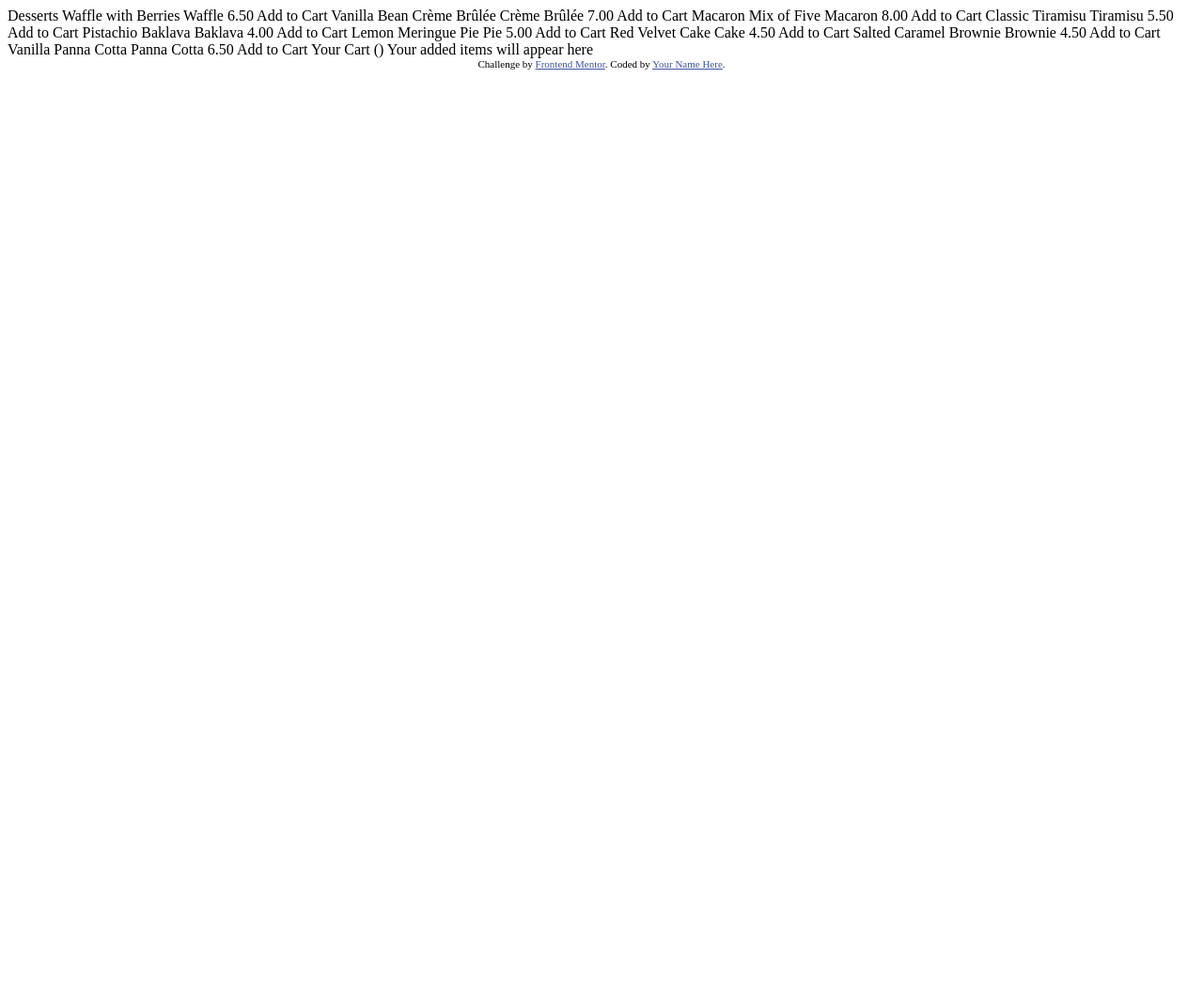
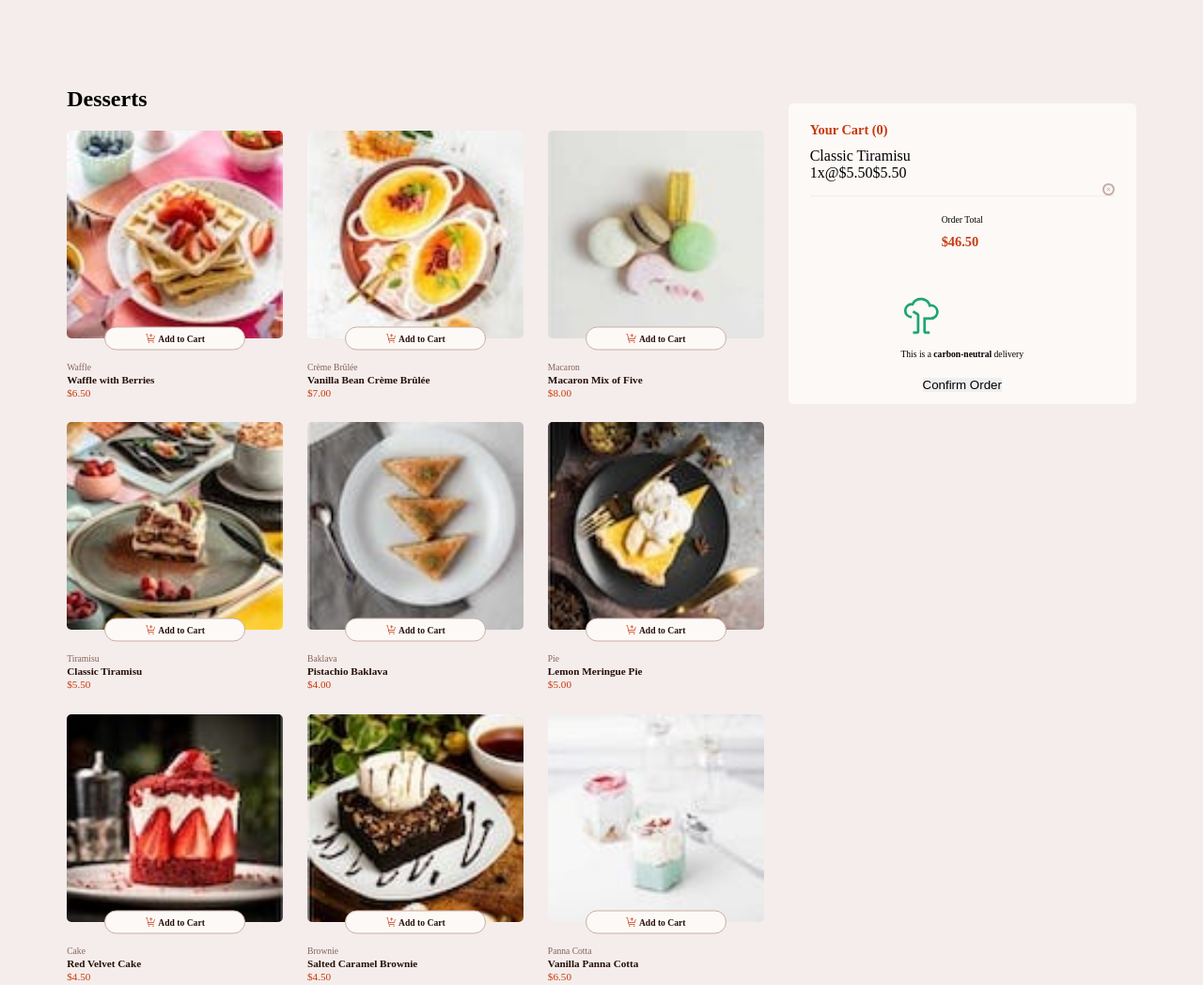
Before and after one commit to Damisicode/Frontend-Mentor-Product-list-with-cart, a plain HTML site: page index.html in a window 1280 px wide. Shown: the top 1048 px of the page at 94% size. Before the commit the page ends 800 px from the top, so only its background shows below. Drawn offline with Linux system fonts and the light colour scheme.

Commit message:
Updating UI changes

```diff
--- a/index.html
+++ b/index.html
@@ -1,74 +1,163 @@
 <!DOCTYPE html>
 <html lang="en">
   <head>
-  <meta charset="UTF-8">
-  <meta name="viewport" content="width=device-width, initial-scale=1.0"> <!-- displays site properly based on user's device -->
+    <meta charset="UTF-8" />
+    <meta name="viewport" content="width=device-width, initial-scale=1.0" />
+    <!-- displays site properly based on user's device -->
 
-  <link rel="icon" type="image/png" sizes="32x32" href="./assets/images/favicon-32x32.png">
+    <link
+      rel="icon"
+      type="image/png"
+      sizes="32x32"
+      href="./assets/images/favicon-32x32.png"
+    />
 
     <title>Frontend Mentor | Product list with cart</title>
 
     <!-- Feel free to remove these styles or customise in your own stylesheet 👍 -->
     <style>
-    .attribution { font-size: 11px; text-align: center; }
-    .attribution a { color: hsl(228, 45%, 44%); }
+      .attribution {
+        font-size: 11px;
+        text-align: center;
+      }
+      .attribution a {
+        color: hsl(228, 45%, 44%);
+      }
     </style>
+    <link rel="stylesheet" href="src/styles.css" />
   </head>
   <body>
-
-  Desserts
-
-  Waffle with Berries
-  Waffle
-  6.50
-  Add to Cart
-
-  Vanilla Bean Crème Brûlée
-  Crème Brûlée
-  7.00
-  Add to Cart
-
-  Macaron Mix of Five
-  Macaron
-  8.00
-  Add to Cart
-
-  Classic Tiramisu
-  Tiramisu
-  5.50
-  Add to Cart
-
-  Pistachio Baklava
-  Baklava
-  4.00
-  Add to Cart
-
-  Lemon Meringue Pie
-  Pie
-  5.00
-  Add to Cart
-
-  Red Velvet Cake
-  Cake
-  4.50
-  Add to Cart
-
-  Salted Caramel Brownie
-  Brownie
-  4.50
-  Add to Cart
-
-  Vanilla Panna Cotta
-  Panna Cotta
-  6.50
-  Add to Cart
-
-  Your Cart (<!-- Quantity -->)
-  Your added items will appear here
+    <main>
+      <section class="desserts">
+        <h1>Desserts</h1>
+        <div class="servings">
+          <div class="serving">
+            <img src="assets/images/image-waffle-thumbnail.jpg" class="serving-image"/>
+            <div class="add-to-cart">
+              <img src="assets/images/icon-add-to-cart.svg" />
+              <p>Add to Cart</p>
+            </div>
+            <span class="short-name">Waffle</span>
+            <span class="serving-name">Waffle with Berries</span>
+            <span class="price">$6.50</span>
+          </div>
+          <div class="serving">
+            <img src="assets/images/image-creme-brulee-thumbnail.jpg" class="serving-image"/>
+            <div class="add-to-cart">
+              <img src="assets/images/icon-add-to-cart.svg" />
+              <p>Add to Cart</p>
+            </div>
+            <span class="short-name">Crème Brûlée</span>
+            <span class="serving-name">Vanilla Bean Crème
+              Brûlée</span>
+            <span class="price">$7.00</span>
+          </div>
+          <div class="serving">
+            <img src="assets/images/image-macaron-thumbnail.jpg" class="serving-image"/>
+            <div class="add-to-cart">
+              <img src="assets/images/icon-add-to-cart.svg" />
+              <p>Add to Cart</p>
+            </div>
+            <span class="short-name">Macaron</span>
+            <span class="serving-name">Macaron Mix of Five</span>
+            <span class="price">$8.00</span>
+          </div>
+          <div class="serving">
+            <img src="assets/images/image-tiramisu-thumbnail.jpg" class="serving-image"/>
+            <div class="add-to-cart">
+              <img src="assets/images/icon-add-to-cart.svg" />
+              <p>Add to Cart</p>
+            </div>
+            <span class="short-name">Tiramisu</span>
+            <span class="serving-name">Classic Tiramisu</span>
+            <span class="price">$5.50</span>
+          </div>
+          <div class="serving">
+            <img src="assets/images/image-baklava-thumbnail.jpg" class="serving-image"/>
+            <div class="add-to-cart">
+              <img src="assets/images/icon-add-to-cart.svg" />
+              <p>Add to Cart</p>
+            </div>
+            <span class="short-name">Baklava</span>
+            <span class="serving-name">Pistachio Baklava</span>
+            <span class="price">$4.00</span>
+          </div>
+          <div class="serving">
+            <img src="assets/images/image-meringue-thumbnail.jpg" class="serving-image"/>
+            <div class="add-to-cart">
+              <img src="assets/images/icon-add-to-cart.svg" />
+              <p>Add to Cart</p>
+            </div>
+            <span class="short-name">Pie</span>
+            <span class="serving-name">Lemon Meringue Pie</span>
+            <span class="price">$5.00</span>
+          </div>
+          <div class="serving">
+            <img src="assets/images/image-cake-thumbnail.jpg" class="serving-image"/>
+            <div class="add-to-cart">
+              <img src="assets/images/icon-add-to-cart.svg" />
+              <p>Add to Cart</p>
+            </div>
+            <span class="short-name">Cake</span>
+            <span class="serving-name">Red Velvet Cake</span>
+            <span class="price">$4.50</span>
+          </div>
+          <div class="serving">
+            <img src="assets/images/image-brownie-thumbnail.jpg" class="serving-image"/>
+            <div class="add-to-cart">
+              <img src="assets/images/icon-add-to-cart.svg" />
+              <p>Add to Cart</p>
+            </div>
+            <span class="short-name">Brownie</span>
+            <span class="serving-name">Salted Caramel Brownie</span>
+            <span class="price">$4.50</span>
+          </div>
+          <div class="serving">
+            <img src="assets/images/image-panna-cotta-thumbnail.jpg" class="serving-image"/>
+            <div class="add-to-cart">
+              <img src="assets/images/icon-add-to-cart.svg" />
+              <p>Add to Cart</p>
+            </div>
+            <span class="short-name">Panna Cotta</span>
+            <span class="serving-name">Vanilla Panna Cotta</span>
+            <span class="price">$6.50</span>
+          </div>
+        </div>
+      </section>
+      <section class="side-bar">
+        <h4>Your Cart (0)</h3>
+        <!-- <img src="assets/images/illustration-empty-cart.svg" />
+        <p>Your added items will appear here</p> -->
+        <div class="cart-item">
+          <div class="item-section">
+            <div class="desc">
+              <div class="item-name">Classic Tiramisu</div>
+              <div class="item-info">
+                <span class="item-no">1x</span><span class="item-price">@$5.50</span><span class="item-total">$5.50</span>
+              </div>
+            </div>
+            <div class="remove-cart-item">
+              <img src="assets/images/icon-remove-item.svg"/>
+            </div>
+          </div>
+          <div class="divider"></div>
+        </div>
+        <div class="items-total">
+          <span><p>Order Total</p></span>
+          <span><h4><b>$46.50</b></h4></span>
+        </div>
+        <div class="carbon-info">
+          <img src="assets/images/icon-carbon-neutral.svg" />
+          <span><p>This is a <b>carbon-neutral</b> delivery</p></span>
+        </div>
+        <button>Confirm Order</button>
+      </section>
+    </main>
 
     <div class="attribution">
-    Challenge by <a href="https://www.frontendmentor.io?ref=challenge">Frontend Mentor</a>.
-    Coded by <a href="#">Your Name Here</a>.
+      Challenge by
+      <a href="https://www.frontendmentor.io?ref=challenge">Frontend Mentor</a>.
+      Coded by <a href="#">Oluwadamisi Ayinde</a>.
     </div>
   </body>
 </html>
--- /dev/null
+++ b/src/styles.css
@@ -0,0 +1,172 @@
+:root {
+  --red: hsl(14, 86%, 42%);
+  --Green: hsl(159, 69%, 38%);
+
+  --Rose-50: hsl(20, 50%, 98%);
+  --Rose-100: hsl(13, 31%, 94%);
+  --Rose-300: hsl(14, 25%, 72%);
+  --Rose-400: hsl(7, 20%, 60%);
+  --Rose-500: hsl(12, 20%, 44%);
+  --Rose-900: hsl(14, 65%, 9%);
+}
+
+* {
+  box-sizing: border-box;
+  padding: 0;
+  border: 0;
+}
+
+body {
+  background-color: var(--Rose-100);
+  display: flex;
+  justify-content: center;
+  flex-direction: column;
+}
+
+main {
+  display: flex;
+  flex-direction: row;
+  width: 90%;
+  gap: 2vw;
+  align-self: center;
+  margin: 5vw 0;
+}
+
+/* Dessert styles */
+
+.desserts {
+  width: 68%;
+}
+
+/* .desserts h1 {
+  margin-bottom: 2vw;
+} */
+
+.desserts .servings {
+  display: grid;
+  grid-template-columns: 1fr 1fr 1fr;
+  gap: 2vw;
+}
+
+.desserts .servings .serving {
+  display: flex;
+  flex-direction: column;
+}
+
+.desserts .servings .serving-image {
+  width: 100%;
+  border-radius: 5px;
+}
+
+/* Add to cart styles */
+.desserts .servings .serving .add-to-cart {
+  display: flex;
+  flex-direction: row;
+  background-color: var(--Rose-50);
+  border: 0.8px solid var(--Rose-300);
+  border-radius: 25px;
+  width: 65%;
+  height: 25px;
+  font-size: 0.6rem;
+  font-weight: 400;
+  align-self: center;
+  justify-content: center;
+  align-items: center;
+  gap: 2px;
+  padding: 0 5px;
+  transform: translateY(-50%);
+  text-align: center;
+  color: var(--Rose-900);
+}
+
+.desserts .serving .add-to-cart img {
+  width: 1.2em;
+}
+
+.desserts .serving .add-to-cart p {
+  font-weight: 900;
+}
+
+.desserts .servings .serving .short-name {
+  color: var(--Rose-500);
+  font-size: 0.6rem;
+}
+
+.desserts .servings .serving .serving-name {
+  color: var(--Rose-900);
+  font-size: 0.7rem;
+  font-weight: 900;
+  padding-top: 2px;
+}
+
+.desserts .servings .serving .price {
+  color: var(--red);
+  padding-top: 2px;
+  font-size: 0.7rem;
+}
+
+/* Side bar styles */
+
+.side-bar {
+  background-color: var(--Rose-50);
+  padding: 1.5vw 1.8vw;
+  border-radius: 5px;
+  display: flex;
+  flex-direction: column;
+  padding-bottom: 0;
+  height: fit-content;
+  width: calc(100vw - 68vw - 2vw);
+  margin-top: 3vw;
+  align-items: center;
+  padding-bottom: 1vw;
+  gap: 10px;
+}
+
+.side-bar p {
+  font-size: 0.6rem;
+}
+
+.side-bar img {
+  width: 35%;
+  align-self: center;
+  margin-top: 3vw;
+}
+
+.side-bar h4 {
+  margin: 0;
+  font-size: 0.9rem;
+  color: var(--red);
+  align-self: flex-start;
+}
+
+.side-bar .cart-item {
+  width: 100%;
+  display: flex;
+  flex-direction: column;
+}
+
+.side-bar .cart-item .item-section {
+  display: flex;
+  flex-direction: row;
+  justify-content: space-between;
+}
+
+.side-bar .cart-item .item-section .remove-cart-item {
+  display: flex;
+  align-items: center;
+  justify-content: center;
+}
+
+.side-bar .cart-item .item-section .remove-cart-item img {
+  width: 0.8rem;
+  border: 2px solid var(--Rose-300);
+  border-radius: 50%;
+  padding: 0.1rem;
+  align-self: center;
+  justify-self: center;
+}
+
+.side-bar .divider {
+  height: 1px;
+  background-color: var(--Rose-100);
+}
```
Lines whose indentation alone changed are shown as unchanged.
